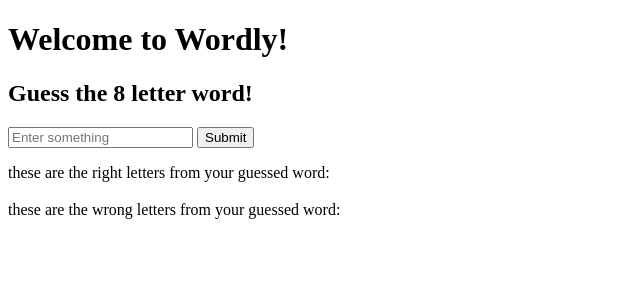
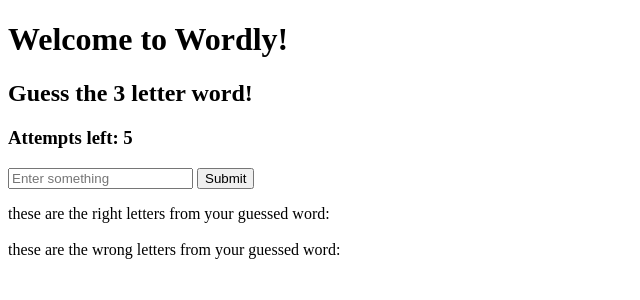
Before and after one commit to Elinhorn/wordly, a Flask app: page / in a window 1280 px wide. Shown: the top 300 px of the page, without its empty margins (0-640 px from the left). Run offline with Flask 3, Linux system fonts and the light colour scheme.

Commit message:
Enhance word guessing game with attempts tracking and game over functionality

```diff
--- a/server/app.py
+++ b/server/app.py
@@ -7,22 +7,54 @@ app.secret_key = "super_secret_key"
 
 @app.route("/")
 def home():
-    if "the_word" not in session or session.get("correct"):
+    if (
+        "the_word" not in session
+        or session.get("correct")
+        or session.get("attempts") == 0
+    ):
         session["the_word"] = get_random_word()
         session["right_letters"] = []
         session["wrong_letters"] = []
         session["correct"] = False
+        session["attempts"] = 5
 
     word_len = len(session["the_word"])
-    return render_template("index.html", length=word_len)
+    attempts_left = session.get("attempts", 5)
+    return render_template("index.html", length=word_len, attempts=attempts_left)
 
 
 @app.route("/process", methods=["POST"])
 def process():
+
+    attempts_left = session.get("attempts", 5)
+
+    attempts_left -= 1
+
+    session["attempts"] = attempts_left
+
+    if attempts_left == 0:
+        return jsonify({"game_over": True, "attempts": attempts_left})
+
     user_input = request.form.get("user_input")
     answer = check_word(user_input)
+
+    if answer[2]:
+        return jsonify(
+            {
+                "right": list(answer[0]),
+                "wrong": list(answer[1]),
+                "correct": answer[2],
+                "attempts": attempts_left,
+            }
+        )
+
     return jsonify(
-        {"right": list(answer[0]), "wrong": list(answer[1]), "correct": answer[2]}
+        {
+            "right": list(answer[0]),
+            "wrong": list(answer[1]),
+            "correct": answer[2],
+            "attempts": attempts_left,
+        }
     )
 
 
@@ -46,9 +78,5 @@ def check_word(user_input):
     return list(right_letters), list(wrong_letters), False
 
 
-def next_word():
-    print("next_word")
-
-
 if __name__ == "__main__":
     app.run(debug=True)
--- a/server/templates/index.html
+++ b/server/templates/index.html
@@ -8,6 +8,7 @@
 <body>
     <h1>Welcome to Wordly!</h1>
     <h2>Guess the <span id="response-word-length">{{ length }}</span> letter word! </h2>
+    <h3>Attempts left: <span id="attempts-left">{{ attempts }}</span></h3>
     <form id="myForm">
         <input type="text" name="user_input" maxlength={{length}} id="user_input" placeholder="Enter something">
         <button type="submit">Submit</button>
@@ -20,11 +21,16 @@
         <h2>You guessed right! The right words is: <span id="correct-word"></span> </h2>
         <button id="next-word">Give me next word</button>
     </div>
+    <div id="game-over" style="display: none;">
+        <h2>Game Over! You've used all your attempts.</h2>
+        <button id="try-again">Try Again</button>
+    </div>
     <script>
         document.querySelector('#myForm').addEventListener('submit', function(event) {
             event.preventDefault()
 
             let formData = new FormData(this)
+            const userInput = document.getElementById('user_input');
 
             fetch('/process', {
                 method: 'POST',
@@ -32,16 +38,35 @@
             })
             .then(response => response.json())
             .then(data => {
-                console.log(data.wrong)
-                document.querySelector('#response-right').innerText = data.right
-                document.querySelector('#response-wrong').innerText = data.wrong
-                if (data.correct) {
-                    document.querySelector('#response-correct').style.display = 'block'
-                    document.querySelector('#correct-word').innerText = formData.get('user_input')
+                if (data.game_over) {
+                    document.querySelector('#game-over').style.display = 'block';
+                    document.querySelector('#myForm').style.display = 'none'; // Hide the form
+                    document.querySelector('#response-correct').style.display = 'none'; // Hide the correct answer message if it was shown
+                    document.querySelector('#attempts-left').innerText = data.attempts;
+                } else {
+                    document.querySelector('#attempts-left').innerText = data.attempts;
+                    document.querySelector('#response-right').innerText = data.right;
+                    document.querySelector('#response-wrong').innerText = data.wrong;
+                    if (data.correct) {
+                        document.querySelector('#response-correct').style.display = 'block';
+                        document.querySelector('#correct-word').innerText = formData.get('user_input');
+                        document.querySelector('#myForm').style.display = 'none'; // Hide the form
+                    }
                 }
+                userInput.value = '';
             })
             .catch(error => console.log('Error: ', error))
-        })
+
+        });
+
+        document.getElementById('try-again').addEventListener('click', function() {
+            window.location.href = '/';
+        });
+
+        document.getElementById('next-word').addEventListener('click', function() {
+            window.location.href = '/';
+        });
+
     </script>
 
 </body>
--- a/server/words.py
+++ b/server/words.py
@@ -3,14 +3,14 @@ import random
 WORD_LIST = (
     "dog",
     "elephant",
-    # "mango",
-    # "coconut",
-    # "book",
-    # "cat",
-    # "sea",
-    # "turtle",
-    # "cowboy",
-    # "music",
+    "mango",
+    "coconut",
+    "book",
+    "cat",
+    "sea",
+    "turtle",
+    "cowboy",
+    "music",
 )
 
 
```
